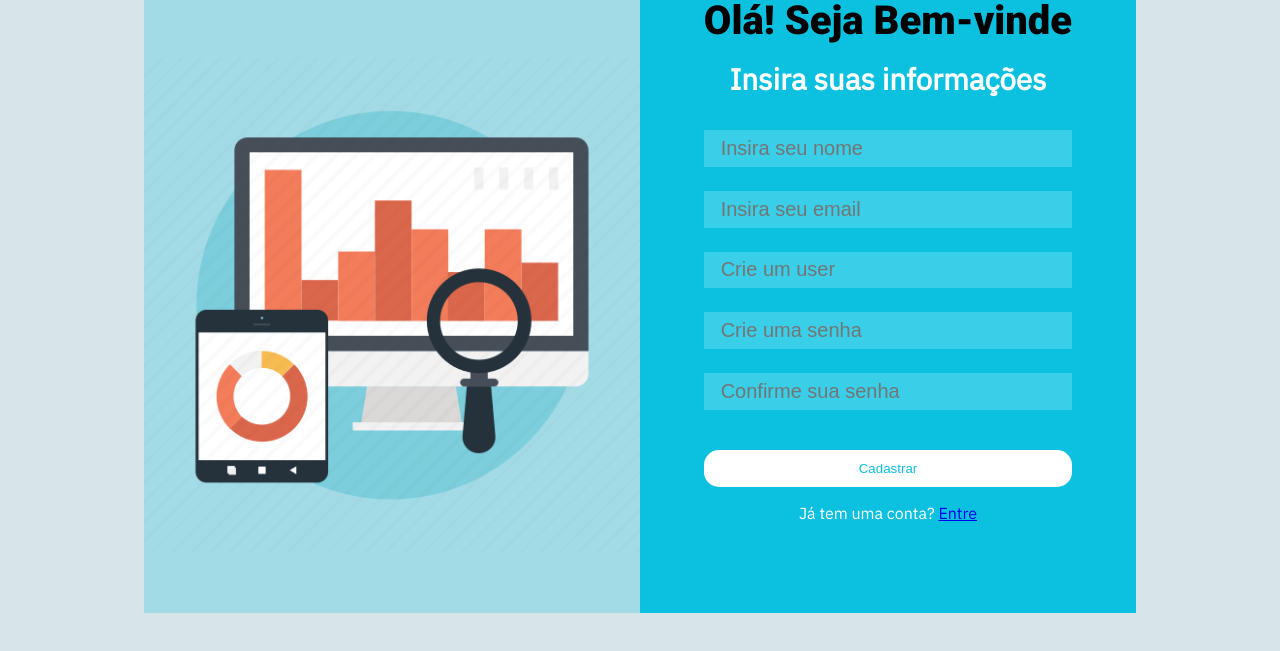
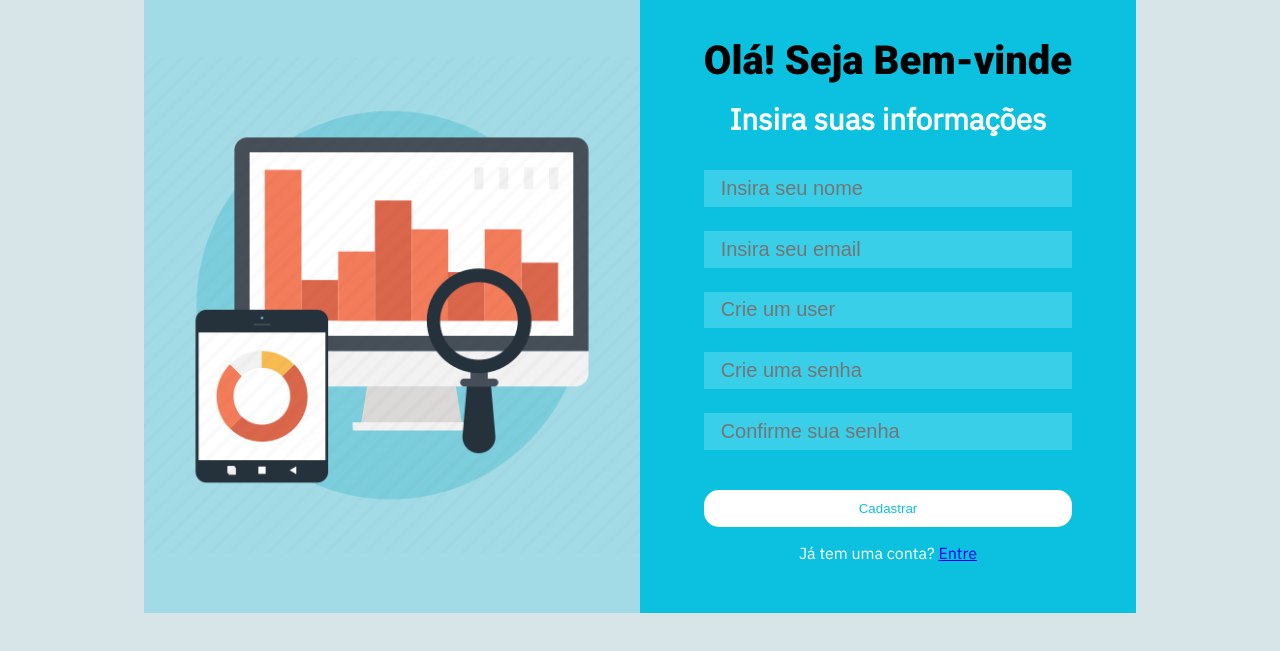
Before and after one commit to Grupo02-Sprint/Web, a website: page site/public/cadastro.html in a window 1280 px wide. Shown: the part 87-738 px from the top of the page. Drawn offline with nearby package versions, Linux system fonts and the light colour scheme.

Commit message:
Arrumando margin da cadastro

```diff
--- a/site/public/css/cadastro.css
+++ b/site/public/css/cadastro.css
@@ -80,6 +80,8 @@ body {
     display: flex;
     flex-direction: column;
     align-items: center;
+    margin-top: 5vh;
+
 }
 .container1 h1{
     margin-bottom: 0vh;
```
